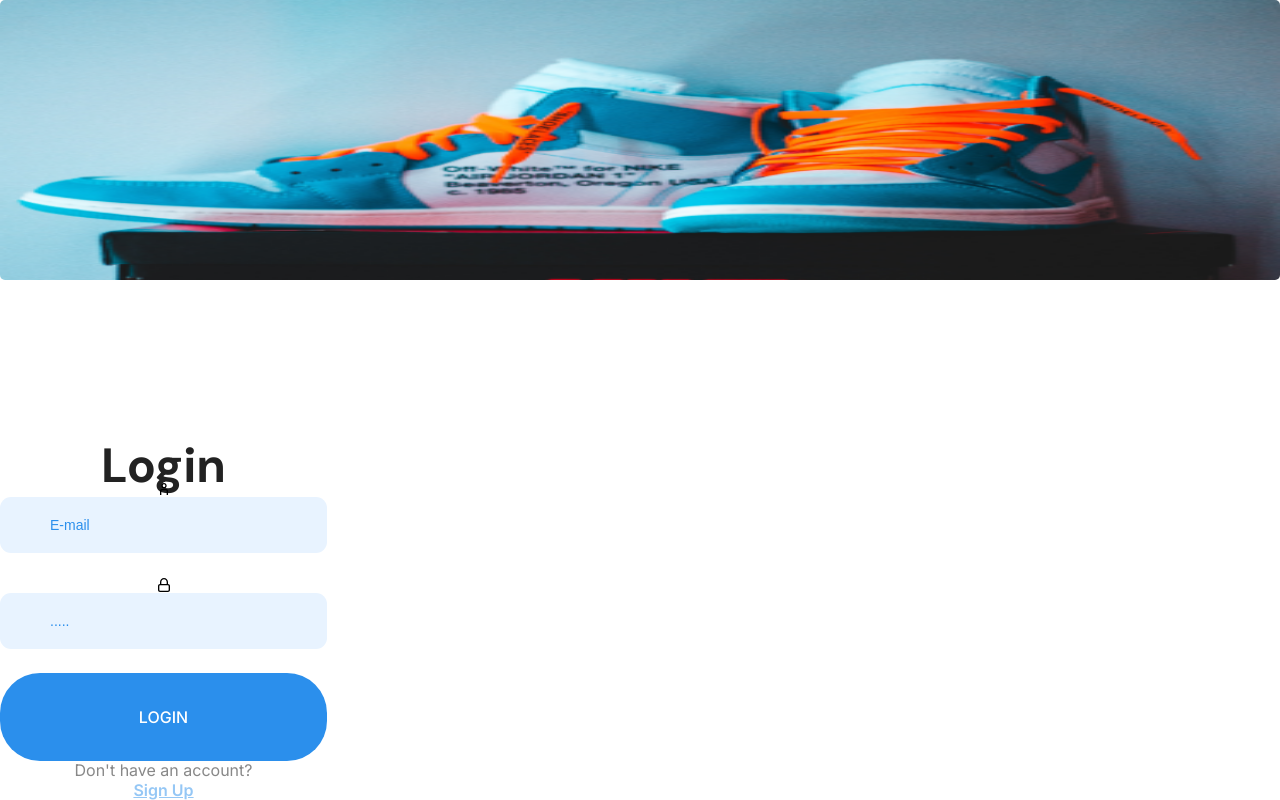
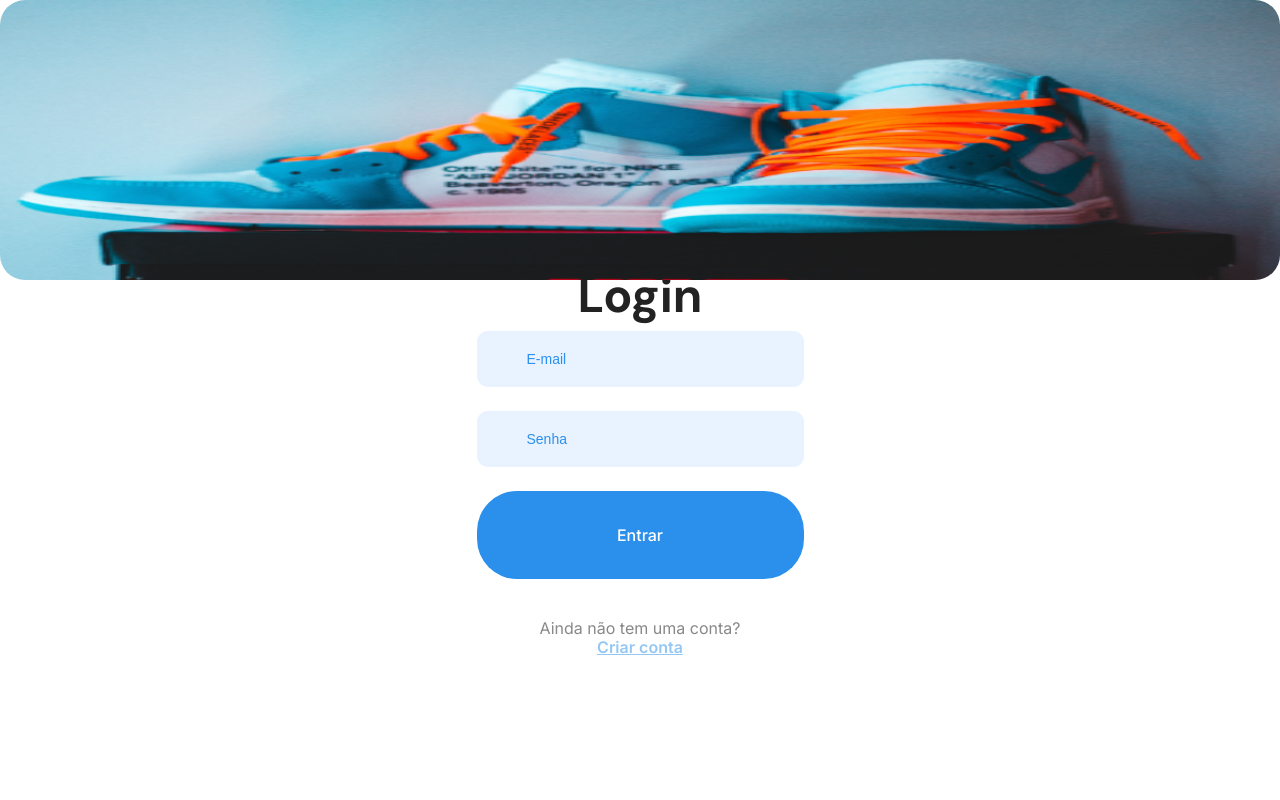
Before and after one commit to beldmoreira/projeto14_boot-store_front, a React (Create React App) app: page /login in a window 1280 px wide. Built offline with nearby package versions, Linux system fonts and the light colour scheme.

Commit message:
fixing bugs

```diff
--- a/src/pages/Login/index.jsx
+++ b/src/pages/Login/index.jsx
@@ -3,7 +3,6 @@
 import Form from "../../components/Form";
 import Input from "../../components/Input";
 import Pair from "../../assets/pairshoes.png";
-import {CgLock, CgUser } from "react-icons/cg";
 import BlueButton from "../../components/BlueButton";
 import api from "../../services/api";
 import useAuth from "../../hooks/useAuth";
@@ -44,7 +43,6 @@
         <Container>
             <Span> Login </Span>
             <Form onSubmit={handleSubmit}>
-              <CgUser/>
                 <Input
                 type="email"
                 placeholder="E-mail"
@@ -52,24 +50,24 @@
                 onChange={handleChange}
                 value={formData.email}
                 />
-              <CgLock/>
+
                 <Input
                 type="password"
-                placeholder="....."
+                placeholder="Senha"
                 name="password"
                 onChange={handleChange}
                 value={formData.password}
                 />
 
                 <BlueButton onClick={() => navigate("/register")} >
-                     LOGIN
+                     Entrar
                 </BlueButton>
             </Form>
             <StyledLink to="/signup">
-                Don&#39;t have an account?
+               Ainda não tem uma conta?
             </StyledLink>
             <LinkStyle to="/signup">
-                Sign Up
+               Criar conta
             </LinkStyle>
 
         </Container>
--- a/src/pages/Login/style.jsx
+++ b/src/pages/Login/style.jsx
@@ -8,17 +8,26 @@
     flex-direction: column;
     align-items: center;
     justify-content: center;
-    margin-bottom:330px;
-    height:100%;
+    height:260px;
 
     img{
         position: absolute;
         top: 0;
         height: 35%;
         width:100%;
-        border-radius:5px;
+        border-radius:25px;
     }
 `;
+
+const Container=styled.div`
+    display: flex;
+    flex-direction: column;
+    align-items: center;
+    justify-content: center;
+    background-color: #FFFFFF;
+
+    bottom:0;
+`
 const Span = styled.div`
     font-family: DM Sans;
     font-size: 6vmin;
@@ -27,24 +36,16 @@
     letter-spacing: 0em;
     text-align: left;
     color: #222222;
+    margin:20px auto;
 
 `;
-const Container=styled.div`
-    display: flex;
-    flex-direction: column;
-    align-items: center;
-    justify-content: center;
-    background-color: #FFFFFF;
-    position:absolute;
-
-    bottom:0;
-`
 const StyledLink = styled(Link)`
     font-family:Inter;
     font-weight: 400;
     font-size: 16px;
     line-height: 19.36px;
     color: #888888;
+    margin-top: 40px;
 `;
 const LinkStyle = styled(Link)`
     font-family:Inter;
--- a/src/pages/ScreenPreApp/index.jsx
+++ b/src/pages/ScreenPreApp/index.jsx
@@ -10,7 +10,7 @@
             <img alt="footpic.png" src={Footpic}/>
             <LowerPart>
                 <Title> Find Your Best Collections </Title>
-                <Button onClick={() => navigate("/login")}> GET STARTED </Button>
+                <Button onClick={() => navigate("/login")}> Vamos lá! </Button>
             </LowerPart>
         </Container>
 
--- a/src/pages/SignUpPage/index.jsx
+++ b/src/pages/SignUpPage/index.jsx
@@ -3,7 +3,6 @@
 import { useNavigate } from "react-router-dom";
 import Form from "../../components/Form";
 import Input from "../../components/Input";
-import { CgLock, CgUser } from "react-icons/cg";
 import BlueButton from "../../components/BlueButton";
 import axios from "axios";
 
@@ -36,9 +35,8 @@
   return (
     <Container>
       <div>
-        <Span>Register Account</Span>
+        <Span>Crie sua conta</Span>
         <Form>
-          <CgUser />
           <Input
             type="text"
             value={name}
@@ -54,7 +52,6 @@
             onChange={(e) => setEmail(e.target.value)}
           />
 
-          <CgLock />
           <Input
             type="text"
             value={password}
@@ -62,7 +59,6 @@
             onChange={(e) => setPassword(e.target.value)}
           />
 
-          <CgLock />
           <Input
             type="text"
             value={confirmPassword}
@@ -76,7 +72,7 @@
       <StyledLink to="/">
         Já tem uma conta?
       </StyledLink>
-      <LinkStyle to="/">
+      <LinkStyle to="/login">
         Login
       </LinkStyle>
     </Container>
--- a/src/pages/SignUpPage/style.jsx
+++ b/src/pages/SignUpPage/style.jsx
@@ -16,9 +16,9 @@
 font-weight: 700;
 line-height: 31px;
 letter-spacing: 0em;
-text-align: left;
+text-align: center;
 color: #222222;
-margin-bottom: 40px;
+margin-bottom: 60px;
 margin-top: 60px;
 `;
 
@@ -28,7 +28,7 @@
     font-size: 16px;
     line-height: 19.36px;
     color: #888888;
-    margin-top: 20px;
+    margin-top: 60px;
 `;
 const LinkStyle = styled(Link)`
     font-family:Inter;
```
